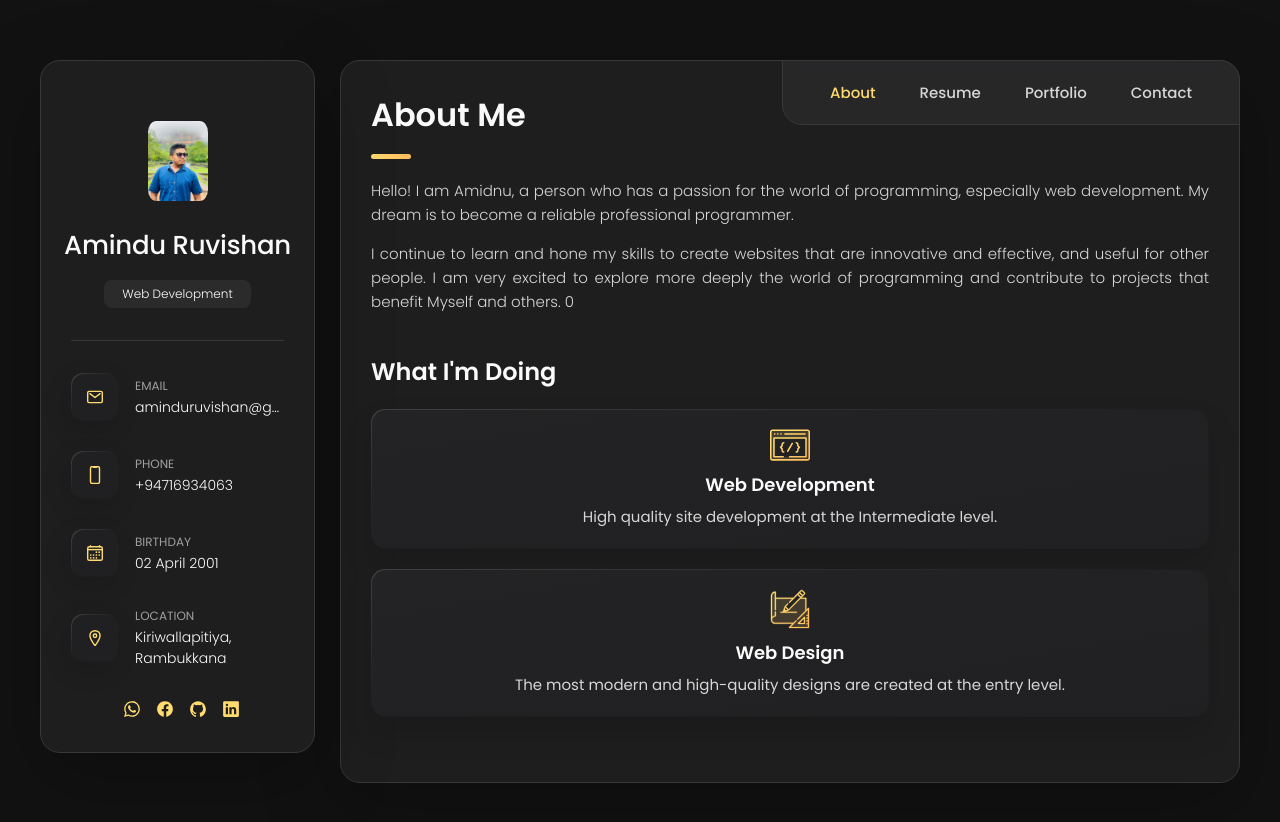
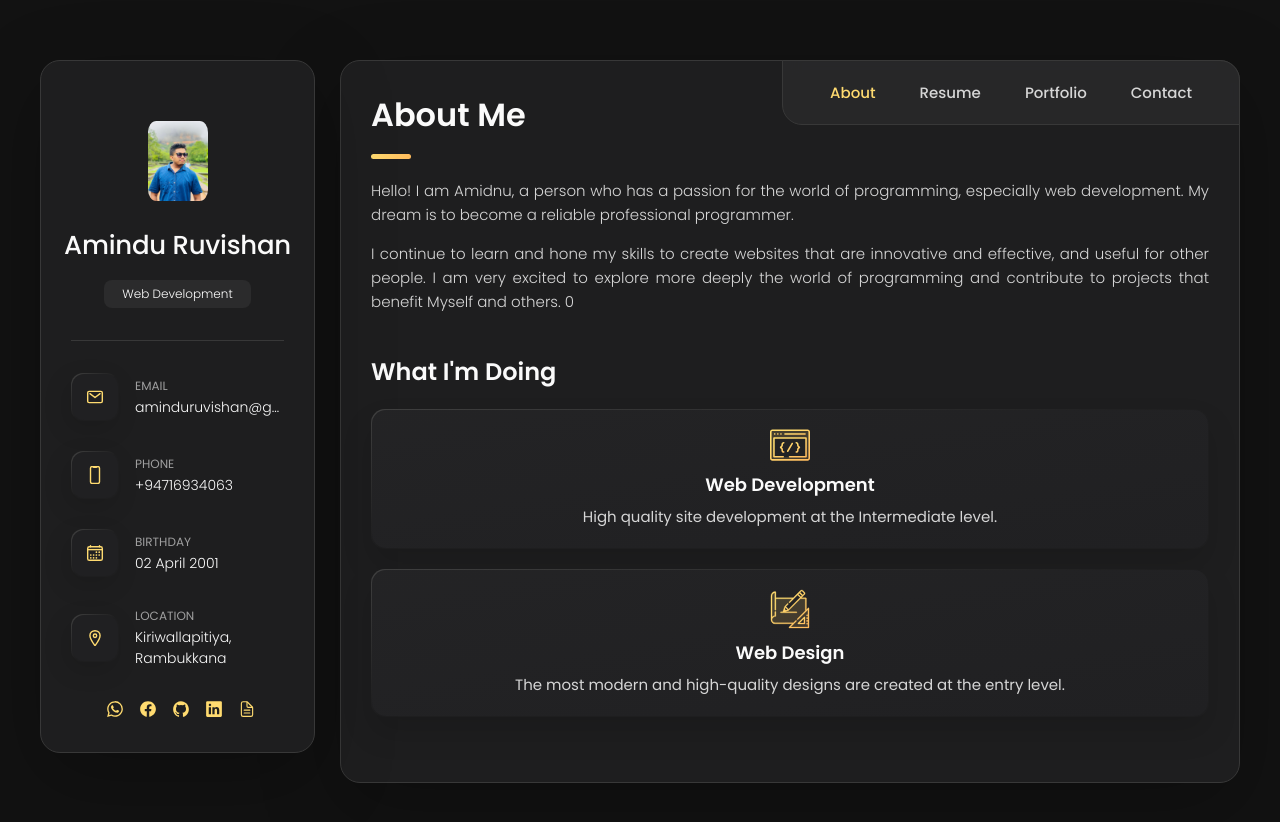
Before and after one commit to amindubandara/Resume-special, a plain HTML site: page index.html in a window 1280 px wide. Drawn offline with nearby package versions, Linux system fonts and the light colour scheme.

Commit message:
Update index.html

```diff
--- a/index.html
+++ b/index.html
@@ -147,7 +147,11 @@
               <ion-icon class = "socials-icons" name="logo-linkedin"></ion-icon>
             </a>
           </li>
-
+<li class="social-item">
+            <a href="https://drive.google.com/file/d/1OphYAfPFvvkx2vpAIBByWKXKl_2D-Vab/view?usp=sharing" class="social-link">
+              <ion-icon class="socials-icons" name="document-text-outline"></ion-icon>
+            </a>
+          </li>
         </ul>
 
       </div>
```
